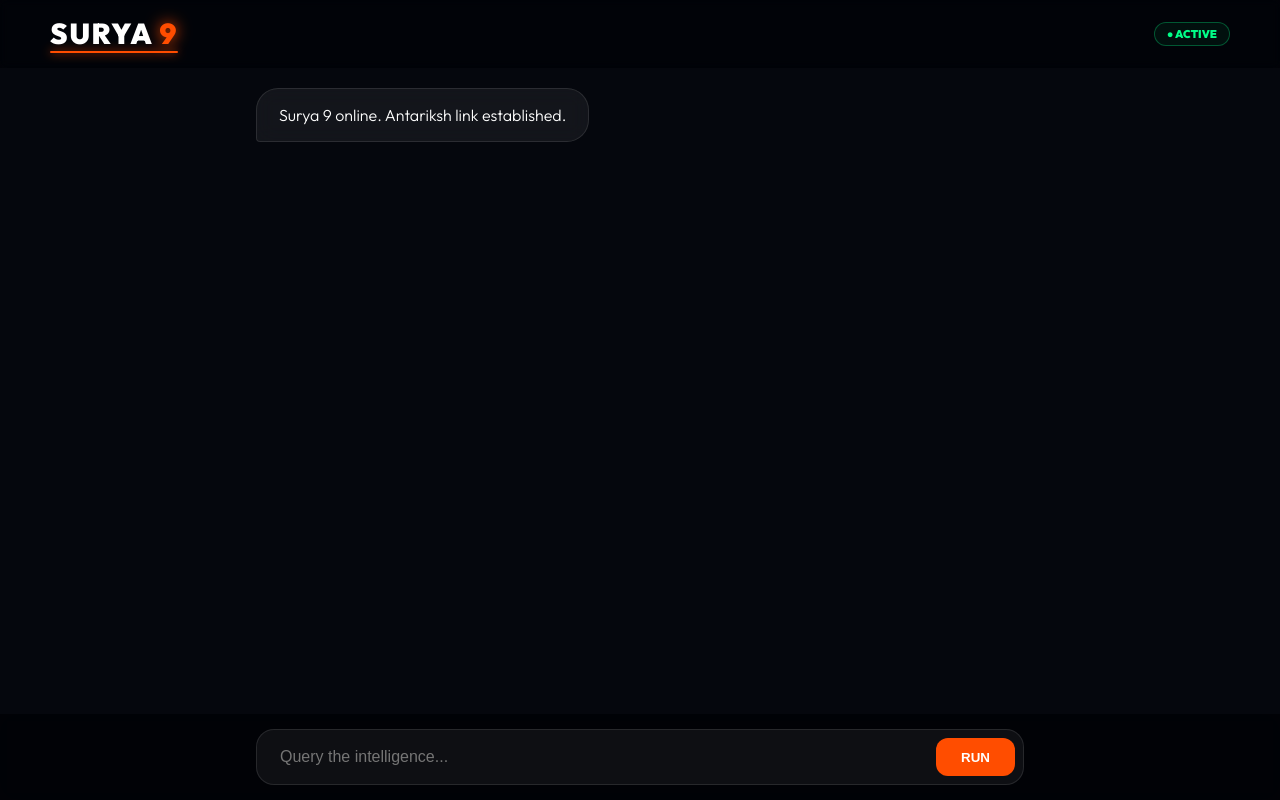
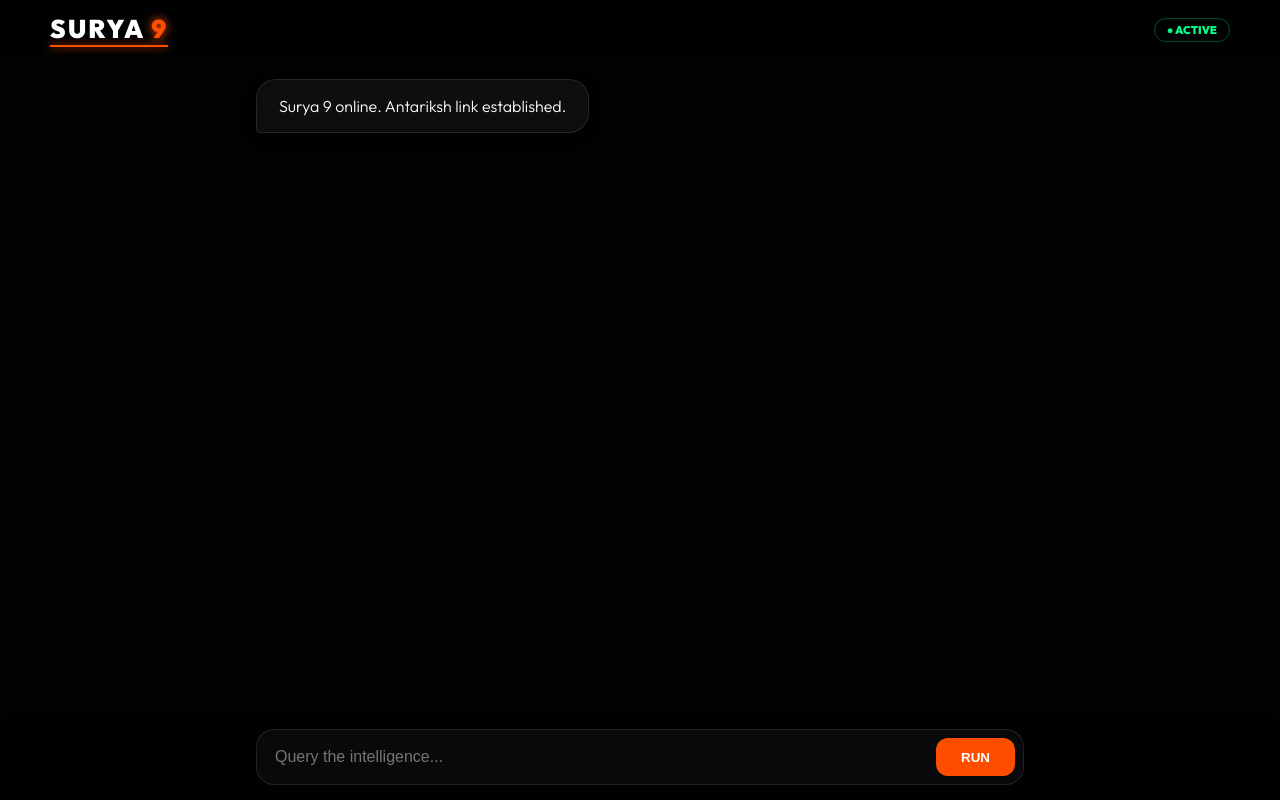
Before and after one commit to suryansh96217/surya9ai, a website: page index.html in a window 1280 px wide. Drawn offline with nearby package versions, Linux system fonts and the light colour scheme.

Commit message:
Update style.css

```diff
--- a/style.css
+++ b/style.css
@@ -1,184 +1,155 @@
 :root {
     --surya: #ff4d00;
-    --surya-glow: rgba(255, 77, 0, 0.5);
-    --space-blue: #00d4ff;
-    --space-purple: #7000ff;
-    --bg-dark: #02040a;
+    --surya-glow: rgba(255, 77, 0, 0.4);
+    --bg-black: #010204;
+    --glass: rgba(10, 12, 18, 0.4); /* Lower opacity so stars show through */
 }
+
+* { box-sizing: border-box; }
 
 body, html {
     margin: 0; padding: 0;
-    width: 100%; height: 100%;
-    background-color: var(--bg-dark);
+    width: 100vw; height: 100vh;
+    background-color: var(--bg-black);
     font-family: 'Outfit', sans-serif;
     color: white;
     overflow: hidden;
 }
 
-/* --- THE ANTARIKSH BACKGROUND (FIXED) --- */
-.space-container {
-    position: fixed;
-    top: 0; left: 0; width: 100%; height: 100%;
-    z-index: -10;
-    background: radial-gradient(circle at bottom, #050811 0%, #010204 100%);
-    overflow: hidden;
+/* --- THE SPACE SYSTEM (NO IMAGES) --- */
+.space-master {
+    position: fixed; top: 0; left: 0; width: 100%; height: 100%; z-index: -10;
+    background: radial-gradient(circle at center, #0a1122 0%, #010204 100%);
 }
 
-/* Star Layer 1: Tiny Stars */
-.space-container::before {
-    content: "";
-    position: absolute;
-    width: 2px; height: 2px;
-    /* This creates 100+ stars using pure CSS box-shadows */
-    box-shadow: 10vw 20vh #fff, 35vw 45vh #fff, 80vw 10vh #fff, 95vw 80vh #fff, 50vw 90vh #fff, 15vw 75vh #fff, 65vw 35vh #fff, 40vw 15vh #fff, 25vw 55vh #fff, 75vw 65vh #fff, 88vw 45vh #fff, 12vw 12vh #fff, 44vw 33vh #fff, 66vw 88vh #fff, 99vw 22vh #fff, 5vw 95vh #fff, 30vw 5vh #fff;
-    border-radius: 50%;
-    animation: twinkle 4s infinite alternate;
+.stars-portal {
+    position: absolute; width: 100%; height: 100%;
+    /* Creating 3 layers of stars with different sizes/speeds */
+    background-image:
+        radial-gradient(1px 1px at 25px 35px, #fff, transparent),
+        radial-gradient(2px 2px at 150px 200px, #fff, transparent),
+        radial-gradient(1px 1px at 300px 450px, #ff4d00, transparent);
+    background-size: 400px 400px;
+    animation: drift 100s linear infinite;
 }
 
-/* Star Layer 2: Drifting Nebula Auroras */
-.nebula {
-    position: absolute;
-    width: 150%; height: 150%;
-    top: -25%; left: -25%;
+.nebula-cloud {
+    position: absolute; width: 100%; height: 100%;
     background:
-        radial-gradient(circle at 20% 30%, rgba(255, 77, 0, 0.08) 0%, transparent 40%),
-        radial-gradient(circle at 80% 70%, rgba(112, 0, 255, 0.1) 0%, transparent 40%),
-        radial-gradient(circle at 50% 50%, rgba(0, 212, 255, 0.05) 0%, transparent 50%);
+        radial-gradient(circle at 20% 30%, rgba(255, 77, 0, 0.1) 0%, transparent 50%),
+        radial-gradient(circle at 80% 70%, rgba(0, 212, 255, 0.08) 0%, transparent 50%);
     filter: blur(80px);
-    animation: drift 30s ease-in-out infinite alternate;
+    animation: pulse 15s ease-in-out infinite alternate;
 }
 
-/* Star Layer 3: Interstellar Flashes (Shooting Stars) */
 .shooting-star {
-    position: absolute;
-    width: 2px; height: 2px;
-    background: white;
-    box-shadow: 0 0 10px 2px white;
-    opacity: 0;
-    animation: shoot 8s linear infinite;
+    position: absolute; top: 10%; left: 100%;
+    width: 100px; height: 2px;
+    background: linear-gradient(90deg, white, transparent);
+    transform: rotate(-35deg);
+    animation: streak 8s linear infinite;
 }
 
-/* --- MAIN VIEWPORT LAYOUT --- */
+/* --- UI COMPONENTS --- */
 .main-viewport {
-    display: flex;
-    flex-direction: column;
+    display: flex; flex-direction: column;
     width: 100vw; height: 100vh;
-    background: transparent; /* Changed from black to transparent */
+    background: transparent;
 }
 
 header {
-    padding: 15px 50px;
-    display: flex;
-    justify-content: space-between;
-    align-items: center;
-    background: rgba(0,0,0,0.2); /* Semi-transparent header */
-    backdrop-filter: blur(5px);
+    padding: 12px 50px; /* Reduced Height */
+    display: flex; justify-content: space-between; align-items: center;
+    background: rgba(0,0,0,0.3); backdrop-filter: blur(10px);
 }
 
-.logo-group { display: flex; flex-direction: column; gap: 4px; }
 .brand {
-    font-size: 1.8rem; font-weight: 900; letter-spacing: 1.5px;
-    margin: 0; text-transform: uppercase;
+    font-size: 1.6rem; font-weight: 900; letter-spacing: 2px; margin: 0;
 }
-.brand span { color: var(--surya); text-shadow: 0 0 15px var(--surya); }
+.brand span { color: var(--surya); text-shadow: 0 0 10px var(--surya); }
 
 .logo-line {
     width: 100%; height: 2px;
-    background: var(--surya);
-    box-shadow: 0 0 10px var(--surya);
-    border-radius: 10px;
+    background: var(--surya); box-shadow: 0 0 8px var(--surya);
 }
 
 .status-chip {
-    color: #00ff88; font-size: 0.7rem; font-weight: 800;
-    border: 1px solid rgba(0, 255, 136, 0.3);
-    background: rgba(0, 255, 136, 0.05);
-    padding: 4px 12px; border-radius: 50px;
+    font-size: 0.7rem; color: #00ff88; font-weight: 800;
+    border: 1px solid rgba(0,255,136,0.3); padding: 4px 12px; border-radius: 50px;
 }
 
-/* --- CHAT AREA --- */
+/* --- CHAT VIEWPORT --- */
 #chat-viewport {
-    flex: 1;
-    overflow-y: auto;
-    padding: 20px 20%;
-    display: flex;
-    flex-direction: column;
-    gap: 15px;
-    /* Subtle gloss to differentiate chat area */
-    background: rgba(255,255,255,0.01);
+    flex: 1; overflow-y: auto;
+    padding: 20px 20%; /* Desktop centered */
+    display: flex; flex-direction: column; gap: 15px;
 }
 
 .msg {
-    max-width: 80%;
-    padding: 14px 22px;
-    border-radius: 22px;
-    line-height: 1.5;
-    font-size: 1rem;
-    animation: pop 0.3s ease;
-    backdrop-filter: blur(10px);
+    max-width: 75%; padding: 14px 22px; border-radius: 20px;
+    font-size: 1rem; line-height: 1.5; position: relative;
+    backdrop-filter: blur(10px); box-shadow: 0 4px 15px rgba(0,0,0,0.3);
 }
 
 .user-msg {
-    align-self: flex-end;
-    background: linear-gradient(135deg, var(--surya), #b33600);
-    color: white;
+    align-self: flex-end; background: var(--surya); color: white;
     border-bottom-right-radius: 4px;
-    box-shadow: 0 5px 15px rgba(255, 77, 0, 0.3);
 }
 
 .ai-msg {
-    align-self: flex-start;
-    background: rgba(255, 255, 255, 0.06);
-    border: 1px solid rgba(255, 255, 255, 0.1);
-    border-bottom-left-radius: 4px;
+    align-self: flex-start; background: rgba(255, 255, 255, 0.05);
+    border: 1px solid rgba(255, 255, 255, 0.1); border-bottom-left-radius: 4px;
 }
 
-/* --- INPUT AREA --- */
+/* --- THE LEFT EDIT BUTTON --- */
+.edit-btn {
+    position: absolute; left: -40px; top: 50%; transform: translateY(-50%);
+    background: rgba(255, 255, 255, 0.05); border: 1px solid rgba(255,255,255,0.1);
+    color: white; width: 30px; height: 30px; border-radius: 50%;
+    cursor: pointer; opacity: 0; transition: 0.2s; font-size: 0.8rem;
+}
+
+.user-msg:hover .edit-btn { opacity: 1; left: -36px; border-color: var(--surya); }
+
+/* --- INPUT BAR --- */
 .input-area {
-    padding: 15px 20%;
-    background: rgba(0,0,0,0.3); /* Transparent background for input bar */
-    backdrop-filter: blur(10px);
+    padding: 15px 20%; /* Reduced Height */
+    background: rgba(0,0,0,0.3); backdrop-filter: blur(10px);
 }
 
 .input-container {
-    display: flex;
-    gap: 12px;
-    background: rgba(255, 255, 255, 0.05);
-    padding: 8px;
-    border-radius: 18px;
-    border: 1px solid rgba(255, 255, 255, 0.1);
+    display: flex; gap: 10px; background: rgba(255,255,255,0.03);
+    padding: 8px; border-radius: 18px; border: 1px solid rgba(255,255,255,0.1);
 }
 
 input {
-    flex: 1; background: transparent; border: none;
-    padding: 10px 15px; color: white; font-size: 1rem; outline: none;
+    flex: 1; background: transparent; border: none; color: white;
+    padding: 10px; font-size: 1rem; outline: none;
 }
 
 button#send-trigger {
-    background: var(--surya);
-    color: white; border: none;
-    padding: 0 25px; border-radius: 12px;
-    font-weight: 800; cursor: pointer;
-    transition: 0.3s;
+    background: var(--surya); color: white; border: none;
+    padding: 0 25px; border-radius: 12px; font-weight: 800; cursor: pointer;
 }
 
-/* Loading State for Button */
+/* Loading State for RUN button */
 button#send-trigger.loading {
-    background: var(--space-blue) !important;
-    color: black !important;
-    box-shadow: 0 0 15px var(--space-blue);
+    background: #00d4ff !important; color: black !important;
+    box-shadow: 0 0 15px #00d4ff; cursor: wait;
 }
 
 /* --- ANIMATIONS --- */
-@keyframes twinkle { 0%, 100% { opacity: 0.3; } 50% { opacity: 1; } }
-@keyframes drift { from { transform: rotate(0deg) scale(1); } to { transform: rotate(10deg) scale(1.1); } }
-@keyframes shoot {
-    0% { transform: translate(100vw, 0) rotate(-45deg); opacity: 0; }
-    5% { opacity: 1; }
-    15% { transform: translate(-100vw, 100vh) rotate(-45deg); opacity: 0; }
+@keyframes drift { from { transform: translateY(0); } to { transform: translateY(-400px); } }
+@keyframes pulse { from { opacity: 0.4; } to { opacity: 0.7; } }
+@keyframes streak {
+    0% { transform: translate(0, 0) rotate(-35deg); opacity: 0; }
+    10% { opacity: 1; }
+    20% { transform: translate(-100vw, 100vh) rotate(-35deg); opacity: 0; }
+    100% { opacity: 0; }
 }
-@keyframes pop { from { opacity: 0; transform: scale(0.98); } to { opacity: 1; transform: scale(1); } }
 
 /* Scrollbar */
 #chat-viewport::-webkit-scrollbar { width: 4px; }
 #chat-viewport::-webkit-scrollbar-thumb { background: var(--surya); border-radius: 10px; }
+
+@media (max-width: 768px) { #chat-viewport, .input-area { padding: 15px 5%; } }
```
